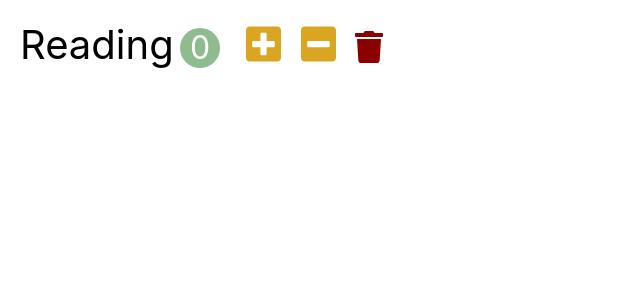
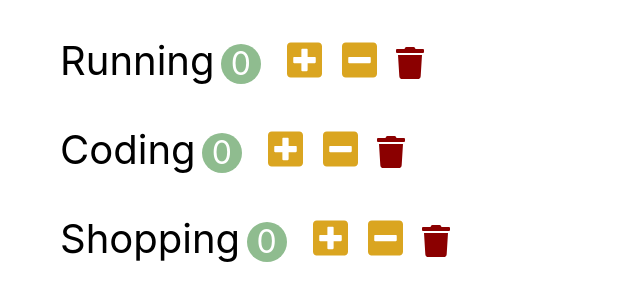
Before and after one commit to hanlee0519-ko/react_habit, a React (Create React App) app: page / in a window 1280 px wide. Shown: the top 300 px of the page, without its empty margins (0-640 px from the left). Built offline with nearby package versions, Linux system fonts and the light colour scheme.

Commit message:
Add Component Habits

```diff
--- a/src/app.jsx
+++ b/src/app.jsx
@@ -1,9 +1,9 @@
 import './app.css';
-import Habit from './components/habit';
+import Habits from './components/habits';
 
 function App() {
   return (
-    <Habit />
+    <Habits />
   );
 }
 
--- a/src/components/habit.jsx
+++ b/src/components/habit.jsx
@@ -15,10 +15,12 @@ class Habit extends Component {
   };
 
   render() {
+    console.log(this.props.habit);
+    const { name, count } = this.props.habit;
     return (
       <li className="habit">
-        <span className="habit-name">Reading</span>
-        <span className="habit-count">{this.state.count}</span>
+        <span className="habit-name">{name}</span>
+        <span className="habit-count">{count}</span>
         <button
           className="habit-button habit-increase"
           onClick={this.handleIncrement}
--- /dev/null
+++ b/src/components/habits.jsx
@@ -0,0 +1,26 @@
+import React, { Component } from 'react';
+import Habit from './habit';
+
+class Habits extends Component {
+  state = {
+    habits: [
+      { id: 1, name: "Running", count: 0 },
+      { id: 2, name: "Coding", count: 0 },
+      { id: 3, name: "Shopping", count: 0 },
+    ]
+  }
+
+  render() {
+    return (
+      <ul>
+        {this.state.habits.map(habit => (
+          <Habit
+            key={habit.id}
+            habit={habit}
+          />
+        ))}
+      </ul>
+    );
+  }
+}
+export default Habits;
```
